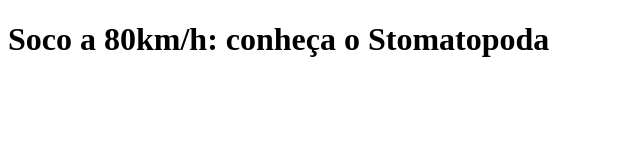
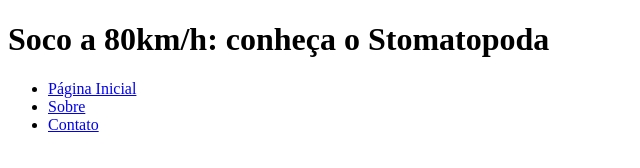
Before and after one commit to sarapds15/trybe-exercicios, a plain HTML site: page fundamentos/bloco-3-introducao-a-html-e-css/dia-4-html-css-html-semantico/index.html in a window 1280 px wide. Shown: the whole page, without its empty margins (0-640 px from the left). Drawn offline with Linux system fonts and the light colour scheme.

Commit message:
created header and nav

```diff
--- a/fundamentos/bloco-3-introducao-a-html-e-css/dia-4-html-css-html-semantico/index.html
+++ b/fundamentos/bloco-3-introducao-a-html-e-css/dia-4-html-css-html-semantico/index.html
@@ -10,4 +10,11 @@
     <header class="header">
         <h1>Soco a 80km/h: conheça o Stomatopoda</h1>
     </header>
+    <nav>
+        <ul>
+            <li><a href="paginaInicial">Página Inicial</a></li>
+            <li><a href="sobre">Sobre</a></li>
+            <li><a href="contato">Contato</a></li>
+        </ul>
+    </nav>
 </html>
```
